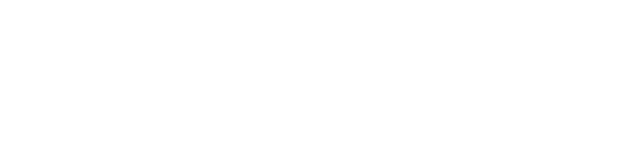
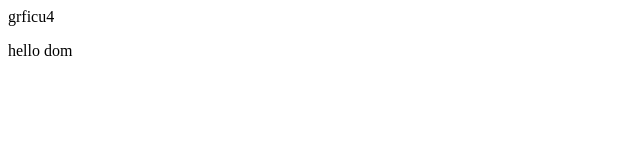
Before and after one commit to amritakumari24/js-series, a plain HTML site: page milestone8/mile8.html in a window 1280 px wide. Shown: the whole page, without its empty margins (0-640 px from the left). Drawn offline with Linux system fonts and the light colour scheme.

Commit message:
mile8 theory

```diff
--- a/milestone8/mile8.html
+++ b/milestone8/mile8.html
@@ -6,7 +6,12 @@
     <title>Document</title>
 </head>
 <body>
-
+    grficu4
+<script>
+   const p =  document.createElement("p")
+    p.textContent = "hello dom"
+    document.body.append(p);
+</script>
 
 
 </body>
```
